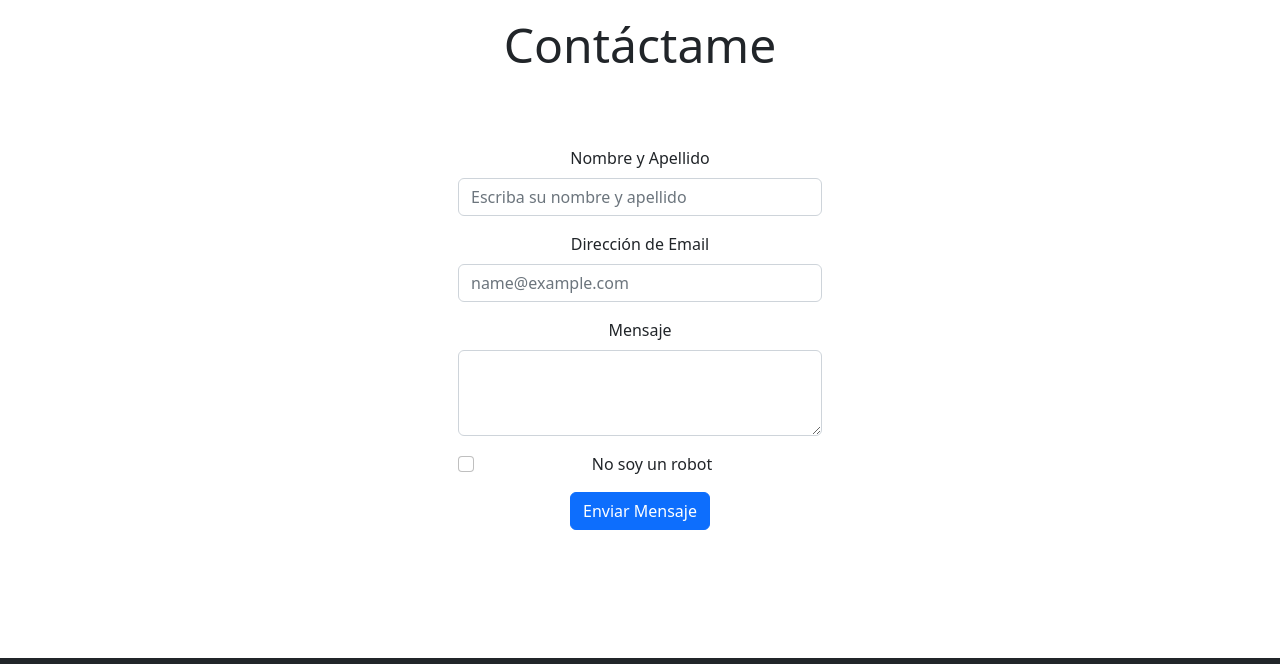
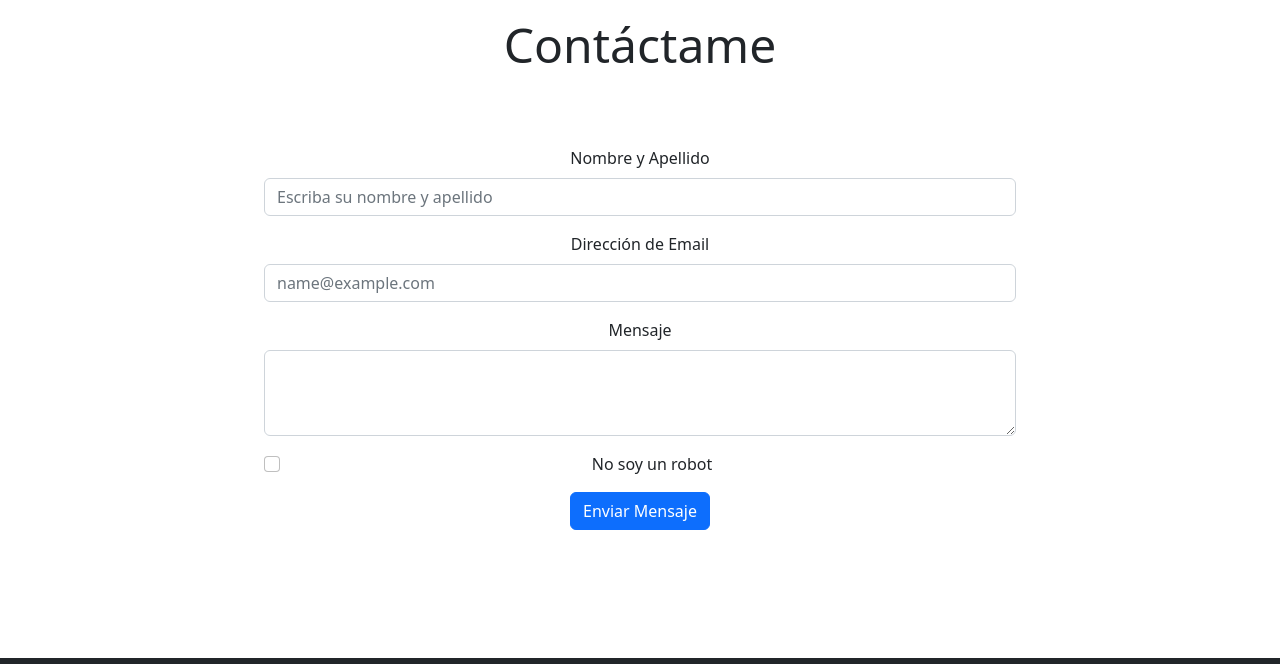
Before and after one commit to jlv-chino/jlv-chino.github.io, a plain HTML site: page index.html in a window 1280 px wide. Shown: the part 3125-3789 px from the top of the page. Drawn offline with nearby package versions, Linux system fonts and the light colour scheme.

Commit message:
Add files via upload

```diff
--- a/index.html
+++ b/index.html
@@ -194,9 +194,9 @@
 
     <div class="container text-center paddsec">
         <div class="row">
-            <div class="col">
+            <div class="col-md-2">
             </div>
-            <div class="col">
+            <div class="col-md-8">
                 <form>
                     <div class="mb-3">
                         <label for="exampleFormControlInput1" class="form-label">Nombre y Apellido</label>
@@ -219,7 +219,7 @@
                     <button type="submit" class="btn btn-primary">Enviar Mensaje</button>
                 </form>
             </div>
-            <div class="col">
+            <div class="col-md-2">
             </div>
         </div>
     </div>
```
